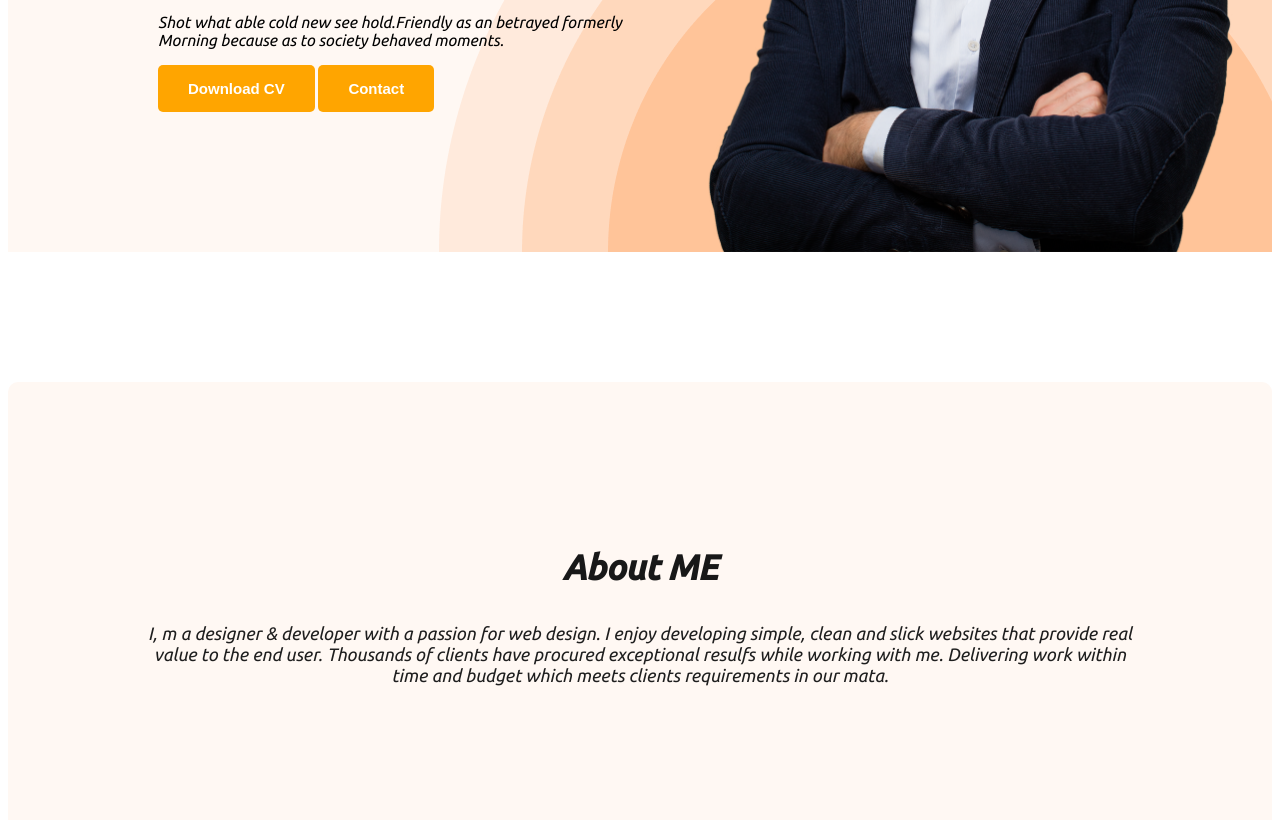
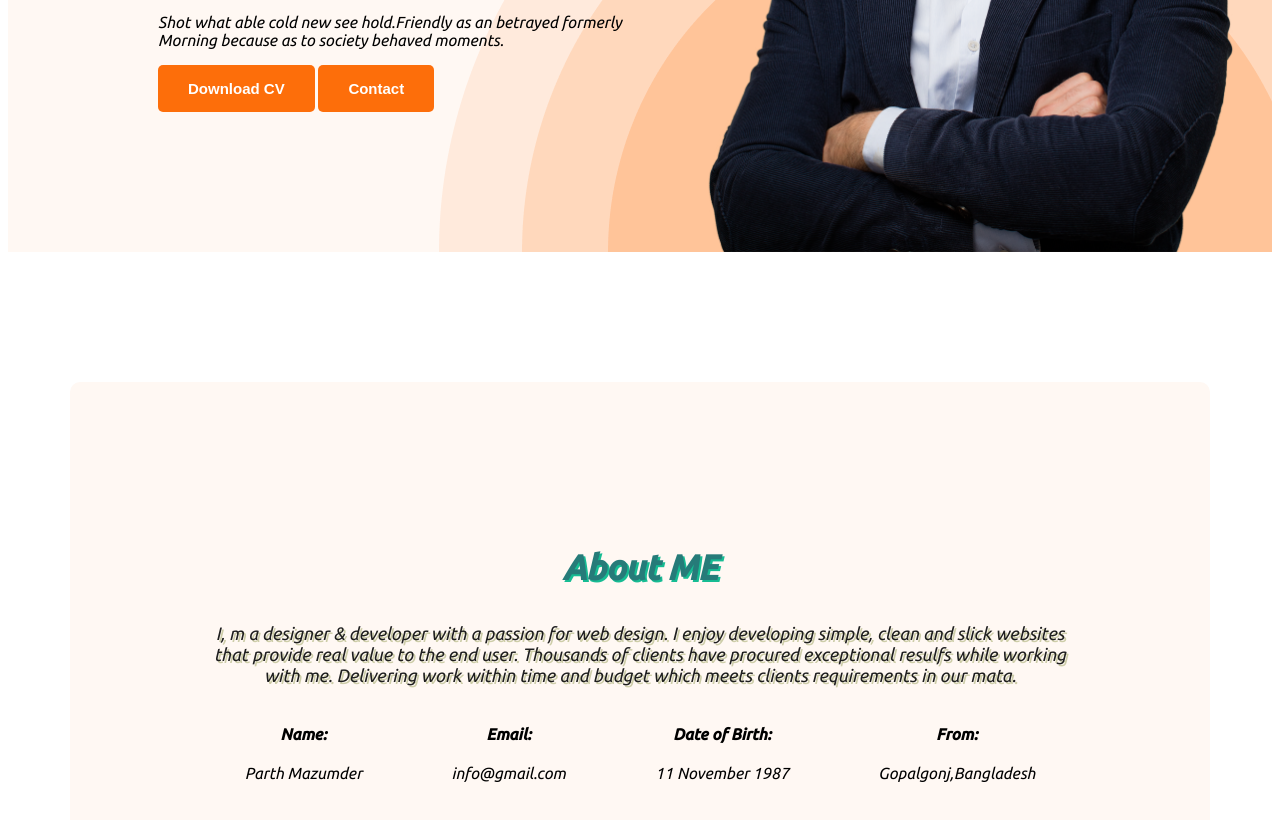
Before and after one commit to partha209/webdevoloper-portfolio, a plain HTML site: page index.html in a window 1280 px wide. Shown: the part 602-1422 px from the top of the page. Drawn offline with Linux system fonts and the light colour scheme.

Commit message:
added section

```diff
--- a/index.html
+++ b/index.html
@@ -35,12 +35,31 @@
            <section class="about">
              <h3 class="section-title">About ME</h3>
                 <p class="sec-info">I, m a designer & developer with a passion for web design. I enjoy developing simple, clean and slick websites that provide real value to the end user. Thousands of clients have procured exceptional resulfs while working with me. Delivering work within time and budget which meets clients requirements in our mata.</p>
+               <div class="about-contain">
 
+                  <div class="about-info">
+                  <h4 class="info-title">Name:</h4>
+                  <p class="info-description">Parth Mazumder</p>
+                  </div>
+                  <div class="about-info">
+                     <h4 class="info-title">Email:</h4>
+                     <p class="info-description">info@gmail.com</p>
+                     </div>
+                     <div class="about-info">
+                        <h4 class="info-title">Date of Birth:</h4>
+                        <p class="info-description">11 November 1987</p>
+                        </div>
+                        <div class="about-info">
+                           <h4 class="info-title">From:</h4>
+                           <p class="info-description">Gopalgonj,Bangladesh</p>
+                           </div>
+
+               </div>
            </section>
        </main>
-       <footer>
+         <footer>
 
-       </footer>
+           </footer>
 
 </body>
 </html>
--- a/styles/portfolio.css
+++ b/styles/portfolio.css
@@ -17,7 +17,7 @@ nav  {
    font-weight: 800;
 }
 .text-or{
-    color: orange;
+    color:#FD6E0A;
 }
 nav > ul{
 
@@ -31,7 +31,7 @@ nav li{
 }
 .btn-pr{
     border-radius: 5px;
-    background-color: orange;
+    background-color: #FD6E0A;
     border: 0;
     color: #fff;
     padding: 15px 30px;
@@ -79,13 +79,15 @@ nav li{
     border-radius: 10px;
     background-color: #fff8f3;
     margin: 130px 0;
+
 }
 .section-title{
 
-   color: #181818;
+   color: #267b79;
    text-align: center;
    font-size: 35px;
    font-weight: 700;
+   text-shadow: 2px 2px #16bc93;
 
 }
 .sec-info{
@@ -93,6 +95,23 @@ nav li{
    color: #1e1e1e;
    font-size: 18px;
    text-align: center;
+   text-shadow:2px 2px rgb(205, 205, 168);
 
 
 }
+main{
+
+
+   max-width: 1140px;
+   margin: 0 auto;
+}
+.about-contain{
+
+    display: flex;
+    justify-content: space-around;
+}
+.about-info{
+
+   text-align: center;
+
+}
```
